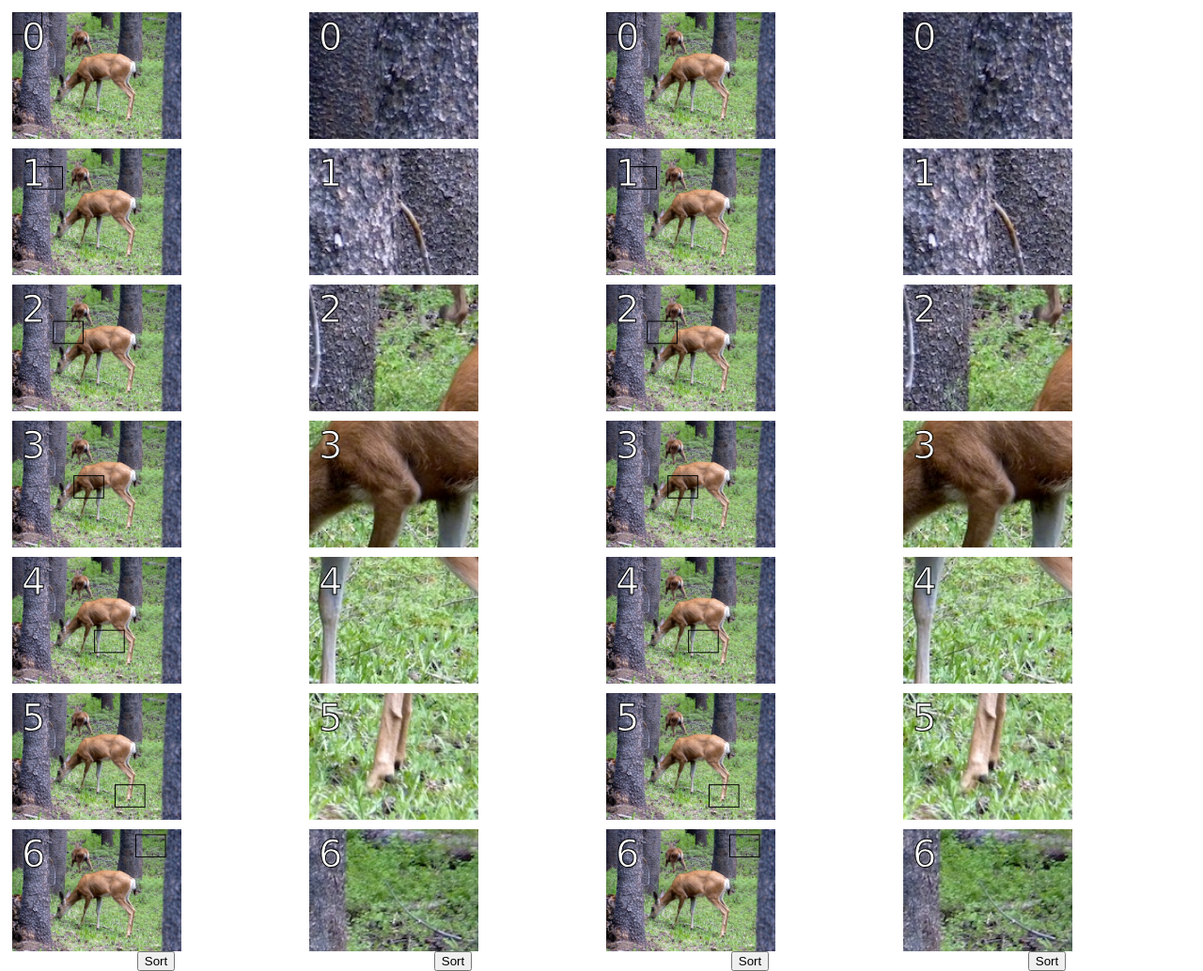
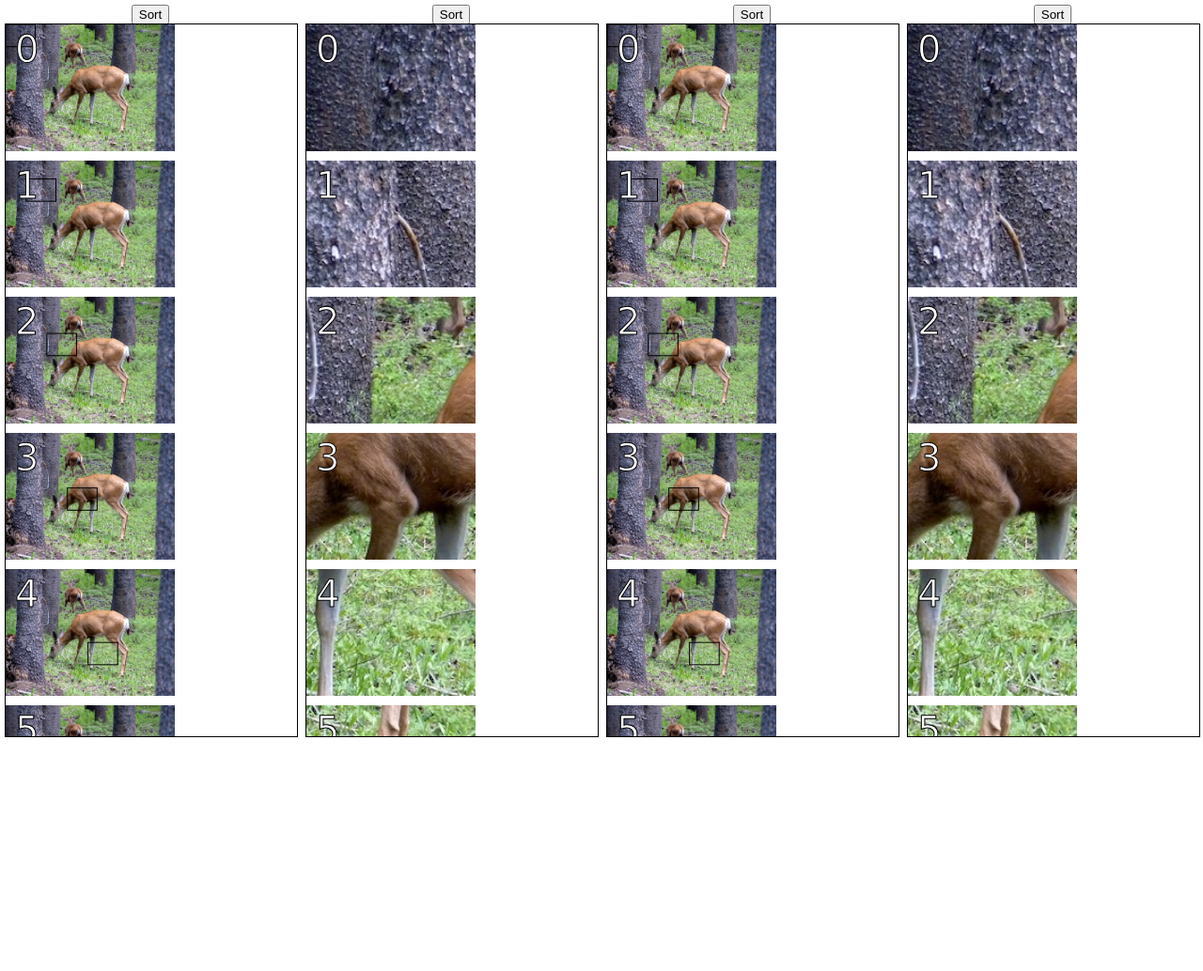
Before and after one commit to borismus/infinite-scroll, a plain HTML site: page index.html in a window 1280 px wide. Shown: the whole page at 94% size. After the commit the page ends 800 px from the top, so only its background shows below. Drawn offline with Linux system fonts and the light colour scheme.

Commit message:
Fixed flexbox.

```diff
--- a/style.css
+++ b/style.css
@@ -1,17 +1,22 @@
-body {
+html, body {
+  height: 100%;
   overflow: hidden;
+  margin: 0;
+  padding: 0;
 }
 
 #list {
 }
 
 .list-content {
-  width: 200px; /* scroll bar width + canvas width */
-  height: 1000px;
-  position: relative;
   overflow-y: scroll;
   overflow-x: hidden;
   margin: 0px;
+  border:solid 1px #000000;
+  top: 20px;
+  bottom: 10px;
+  position: absolute;
+  width: 100%;
 }
 
 .list-force-height {
@@ -45,9 +50,6 @@ body {
   min-height:28px;
 }
 
-html, body {
-    height: 100%;
-}
 .flex-container {
   display: -webkit-flex;
   display: flex;
@@ -61,4 +63,5 @@ html, body {
   -webkit-flex: 1;
   flex: 1;
   text-align: center;
+  position: relative;
 }
```
Lines whose indentation alone changed are shown as unchanged.
